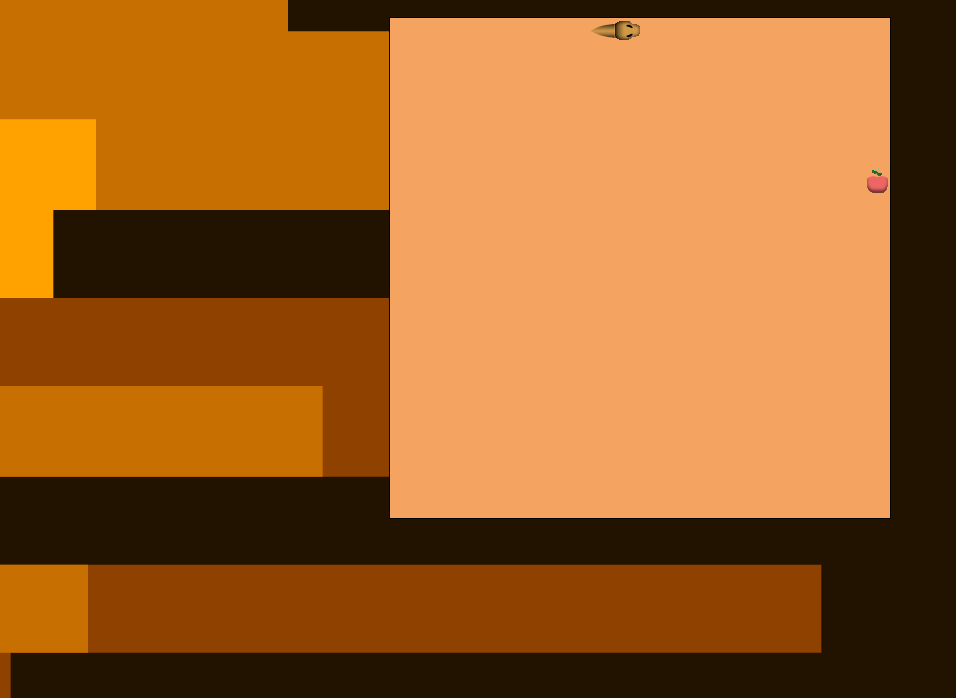
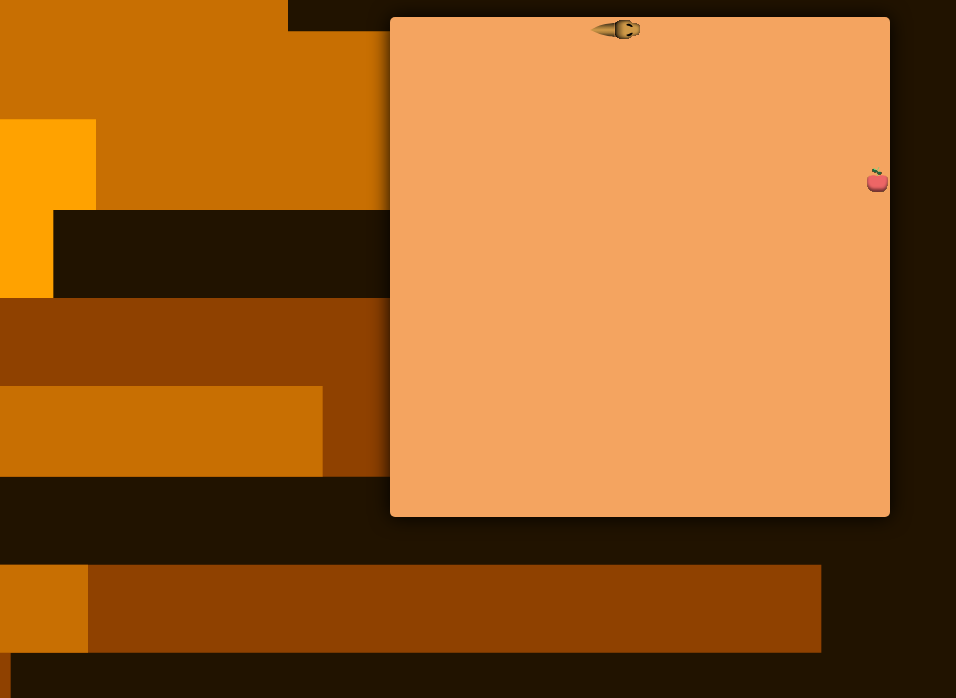
Before and after one commit to Andreferro/snake-game, a plain HTML site: page index.html in a window 1280 px wide. Both pictures are taken after a click on the button "Start game". Shown: the part 102-800 px from the top of the page, without its empty margins (0-956 px from the left). Drawn offline with Linux system fonts and the light colour scheme.

Commit message:
Fix time and score update + add shadow to grid

```diff
--- a/game.js
+++ b/game.js
@@ -265,6 +265,8 @@ function start() {
   food = new Item('food');
   score = 0;
   time = 0;
+  updateElement('time');
+  updateElement('score');
 
   interval = setInterval(render, intervalClock);
   toggleMenu(true);
--- a/styles.css
+++ b/styles.css
@@ -74,7 +74,8 @@ body {
 #grid {
   position: relative;
   z-index: 2;
-  border: 0.1px solid black;
+  box-shadow: 0px 0px 20px 0px black;
+  border-radius: 5px;
   background-color: sandybrown;
   margin: auto;
 }
```
